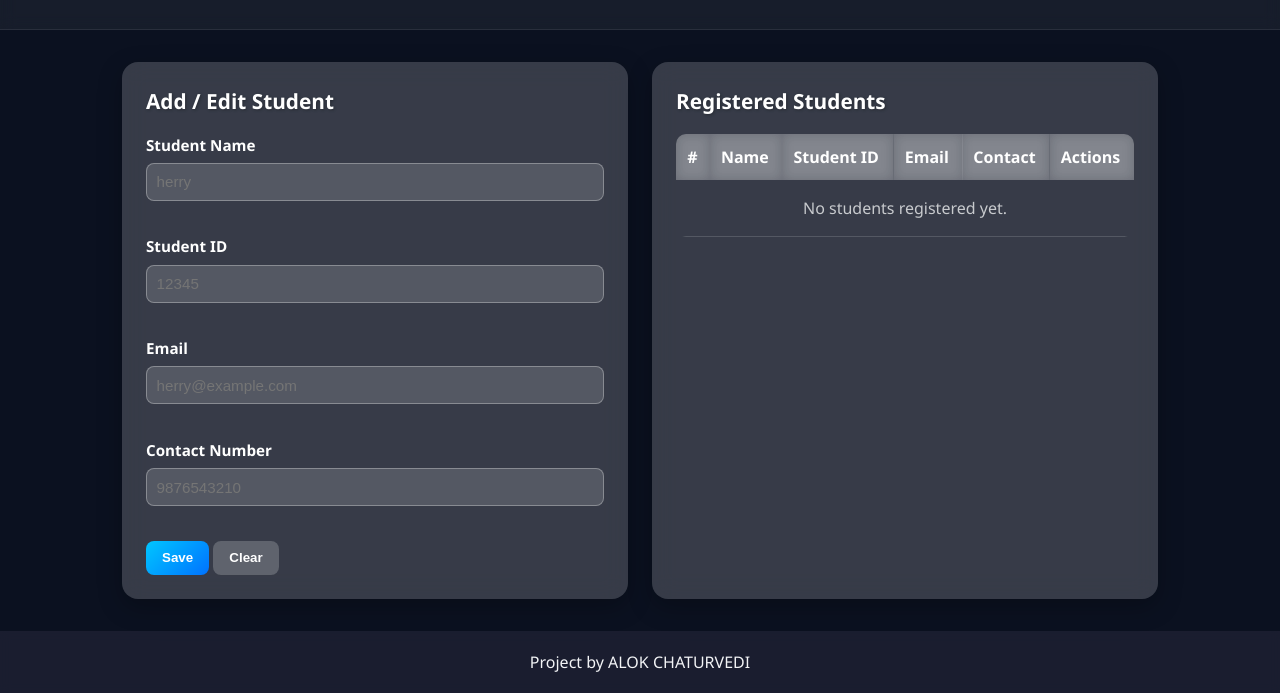
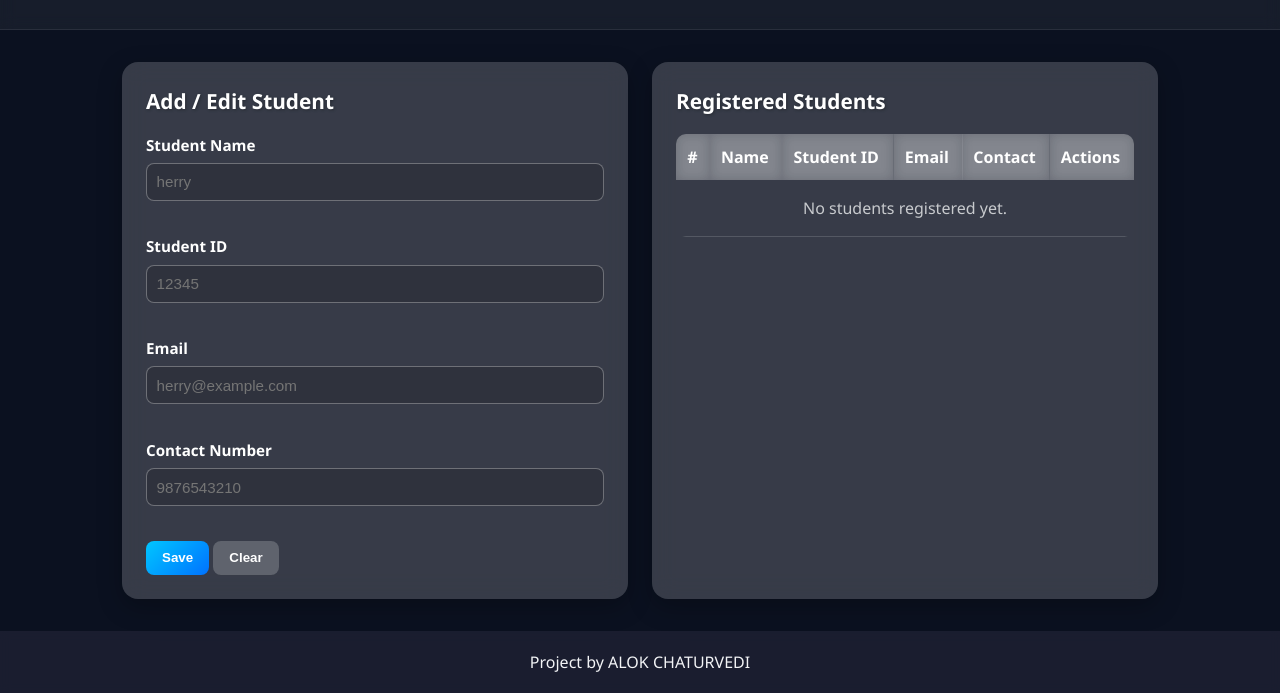
Before and after one commit to Alokchaturvedi2005/student-registration, a plain HTML site: page index.html in a window 1280 px wide. Shown: the part 150-843 px from the top of the page. Drawn offline with Linux system fonts and the light colour scheme.

Commit message:
setting color

```diff
--- a/styles.css
+++ b/styles.css
@@ -69,6 +69,7 @@ body {
   letter-spacing: 1px;
   font-weight: 700;
   background: linear-gradient(90deg, #00e0ff, #ff0080, #fddb92);
+  background-clip: text;
   -webkit-background-clip: text;
   -webkit-text-fill-color: transparent;
 }
@@ -127,7 +128,7 @@ h2 {
   padding: 0.6rem;
   border-radius: 8px;
   border: 1px solid rgba(255, 255, 255, 0.3);
-  background: rgba(255, 255, 255, 0.15);
+  background: rgba(13, 1, 1, 0.15);
   color: #fff;
   font-size: 0.95rem;
   outline: none;
```
